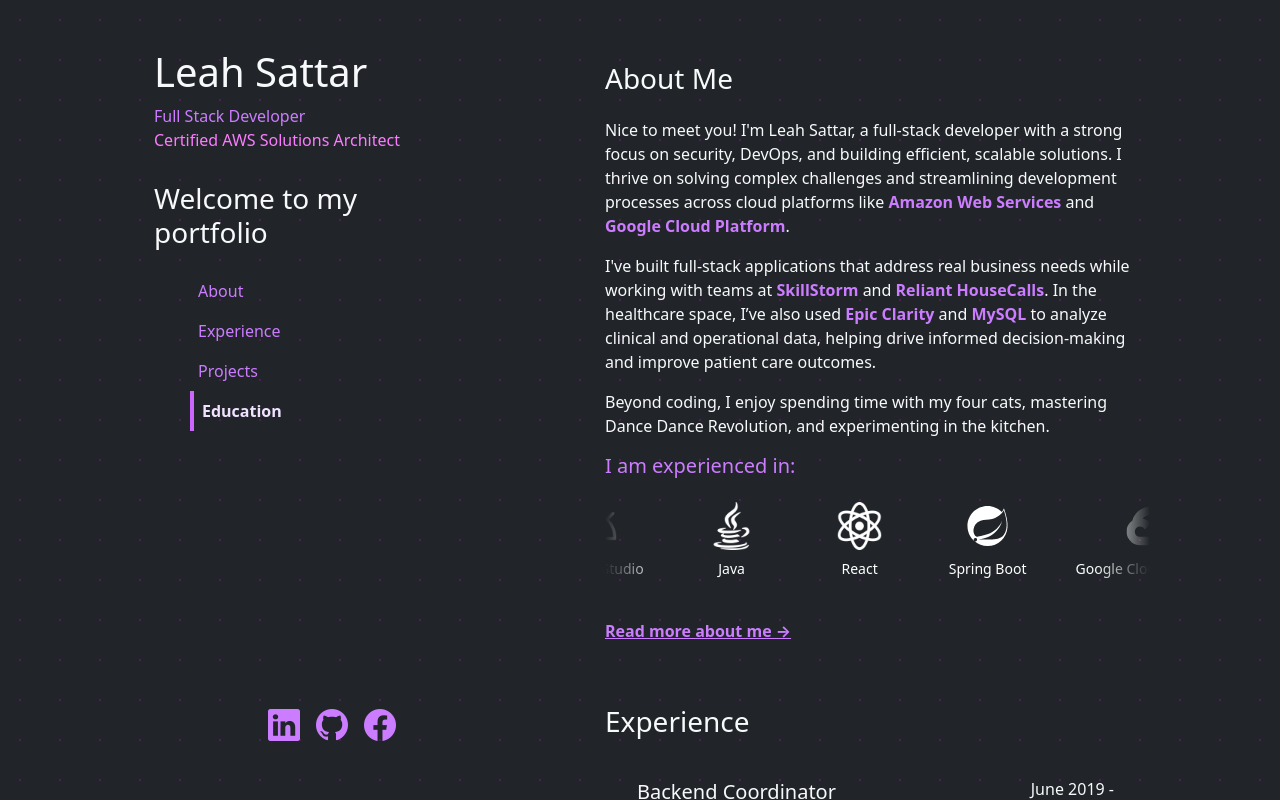
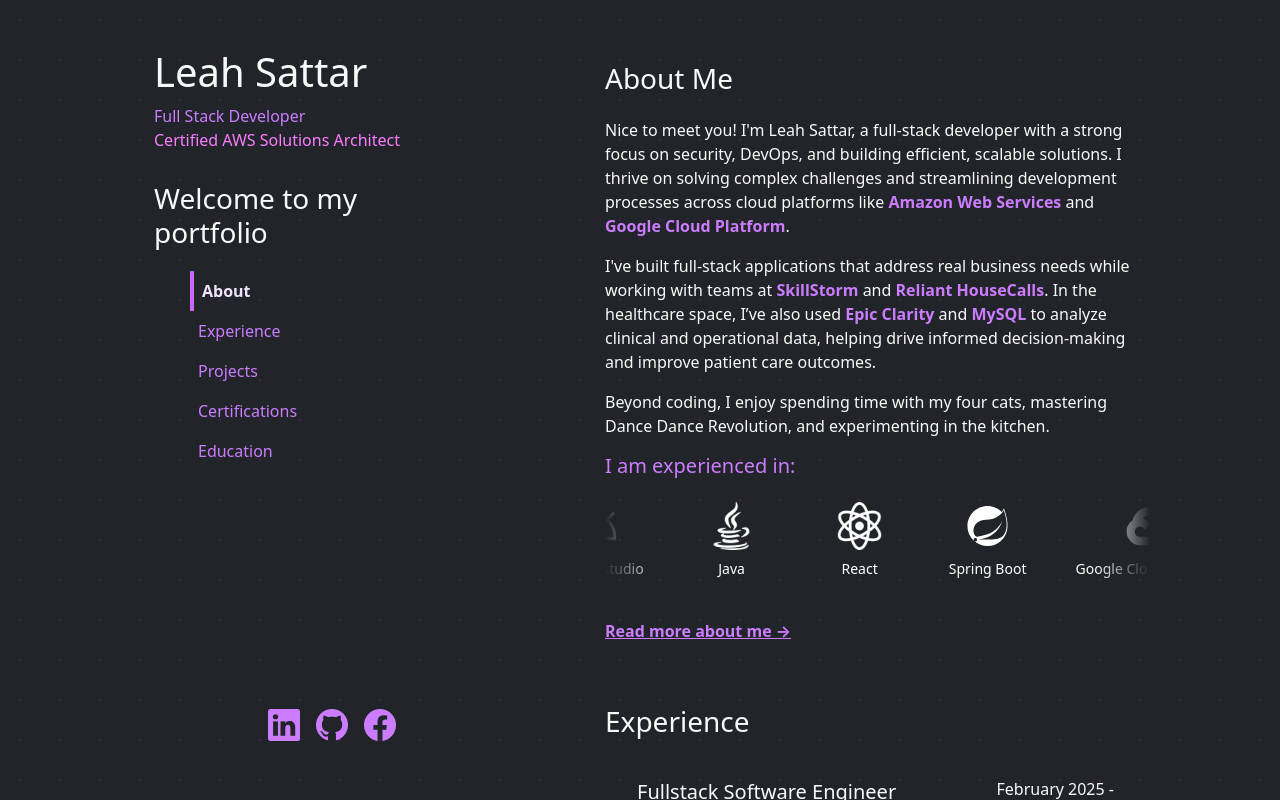
Before and after one commit to LSattar/portfolio-website, a React (Create React App) app in the folder portfolio-site/: page / in a window 1280 px wide. Built offline with nearby package versions, Linux system fonts and the light colour scheme.

Commit message:
Update Index.tsx
Updated experience, projects, and certifications

```diff
--- a/portfolio-site/src/pages/Index.tsx
+++ b/portfolio-site/src/pages/Index.tsx
@@ -16,24 +16,31 @@
 
 const experience = [
     {
+        title: "Fullstack Software Engineer",
+        description: "At SkillStorm, I was selected as a Full Stack Engineer to work on projects for FinCEN. During my time there, I developed multiple full-stack applications including an inventory managment software, hotel reservation platform, and FinCEN SAR/CTR processor. I am equipped with practical experience in cloud deployment and secure development practices.",
+        date: "February 2025 - Present",
+        location: "Lake Mary, FL (remote)",
+        company: "SkillStorm",
+        skills: ["Amazon Web Services", "Angular", "Java", "MySQL"]
+    },
+    {
         title: "Backend Coordinator",
         description: "At Reliant HouseCalls, I supported a small team of healthcare providers by improving and automating billing and administrative processes. I successfully streamlined the Chronic Care Management billing workflow, enhancing data entry, management, and auditing, dramatically increasing both operational efficiency and data integrity. In addition to my development work, I also provided financial analysis, reporting, and light technical support to ensure smooth day-to-day operations.",
-        date: "June 2019 - Present",
+        date: "June 2019 - February 2025",
         location: "Vernon, CT (remote)",
         company: "Reliant HouseCalls, PLLC",
         skills: ["Python", "Google Cloud Platform", "MySQL"]
-    },
-    {
-        title: "AWS DevSecOps Engineer",
-        description: "At SkillStorm, I was selected as a DevSecOps Engineer specializing in AWS to work on projects for the Department of Veterans Affairs. During my time there, I developed a full-stack application for a CPA to track client work, using MySQL, Spring Boot, and React, all hosted on AWS. The training program was fast-paced and intensive, equipping me with practical experience in cloud deployment and secure development practices. Unfortunately, my time at SkillStorm was cut short due to project funding constraints.",
-        date: "February 2025 - May 2025",
-        location: "Lake Mary, FL (remote)",
-        company: "SkillStorm",
-        skills: ["Amazon Web Services", "React", "Java", "MySQL"]
     }
 ]
 
 const projects = [
+    {
+        title: "Finsight",
+        description: "At SkillStorm, I and a team of 2 other software engineers developed and deployed a fully functioning application for FinCEN to process and manage SAR/CTR forms, track suspects, and refer cases to law enforcement. The application supported multiple roles for different users of the application, including law enforcement, FinCEN analysts, and compliance users from financial institutions. This project used an Aurora database running MySQL, multiple microservices created with Spring Boot, and an Angular frontend.",
+        date: "February 2025 - April 2025",
+        company: "SkillStorm",
+        skills: ["Amazon Web Services", "OAuth2", "Angular", "Java", "MySQL", "Microservices"]
+    },
     {
         title: "CPA Management Software",
         description: "At SkillStorm, I designed and deployed a secure full-stack application for a CPA to manage client work. The project utilized MySQL, Spring Boot, and React, and was fully hosted on AWS. I applied defense-in-depth principles to reduce the application’s attack surface across all layers, and configured a custom AWS Virtual Private Cloud with public/private subnets, NAT gateways, and routing tables to securely isolate services and control traffic flow.",
@@ -68,6 +75,37 @@
         school: "Manchester Community College",
         location: "Manchester, CT",
         description: ""
+    }
+]
+
+const certifications = [
+    {
+        title: "Oracle Certified Associate, Java SE 8",
+        date: "March 2026",
+        school: "",
+        location: "",
+        description: ""
+    },
+    {
+        title: "AWS Solutions Architect - Associate",
+        date: "January 2026 - January 2029",
+        school: "",
+        location: "",
+        description: ""
+    },
+    {
+        title: "AWS Cloud Practitioner",
+        date: "December 2025 - December 2028",
+        school: "",
+        location: "",
+        description: ""
+    },
+    {
+        title: "Java Foundations Certified Associate",
+        date: "December 2025",
+        school: "",
+        location: "",
+        description: ""
     },
     {
         title: "CompTIA™ Security+",
@@ -83,24 +121,21 @@
     const [activeSection, setActiveSection] = React.useState("");
 
     React.useEffect(() => {
-        const sectionIds = ["about", "experience", "projects", "education"];
+        const sectionIds = ["about", "experience", "projects", "certifications", "education"];
+        const scrollRoot = document.getElementById("main-content");
+        if (!scrollRoot) return;
+
         const observerOptions = {
-            root: null,
+            root: scrollRoot,
             threshold: Array.from({ length: 101 }, (_, i) => i / 100),
         };
 
-        const visibleSections = new Map();
-
         const observer = new IntersectionObserver((entries) => {
-            entries.forEach(entry => {
-                visibleSections.set(entry.target.id, entry.intersectionRatio);
-            });
-
-            const mostVisible = [...visibleSections.entries()]
-                .sort((a, b) => b[1] - a[1])[0];
-
-            if (mostVisible && mostVisible[1] > 0.3) {
-                setActiveSection(mostVisible[0]);
+            const best = entries
+                .filter((e) => e.intersectionRatio > 0.3)
+                .sort((a, b) => b.intersectionRatio - a.intersectionRatio)[0];
+            if (best) {
+                setActiveSection(best.target.id);
             }
         }, observerOptions);
 
@@ -129,16 +164,19 @@
 
                                 <Nav className="flex-column text-start ms-5 w-25 d-none d-md-block">
                                     <Nav.Item>
-                                        <Nav.Link href="#about" active={activeSection === "about"} className="px-0 text-purple nav-link-custom ps-2">About</Nav.Link>
+                                        <Nav.Link href="#about" active={activeSection === "about"} className="px-0 text-purple nav-link-custom ps-2" onClick={() => setActiveSection("about")}>About</Nav.Link>
                                     </Nav.Item>
                                     <Nav.Item>
-                                        <Nav.Link href="#experience" active={activeSection === "experience"} className="px-0  text-purple nav-link-custom ps-2">Experience</Nav.Link>
+                                        <Nav.Link href="#experience" active={activeSection === "experience"} className="px-0  text-purple nav-link-custom ps-2" onClick={() => setActiveSection("experience")}>Experience</Nav.Link>
                                     </Nav.Item>
                                     <Nav.Item>
-                                        <Nav.Link href="#projects" active={activeSection === "projects"} className="px-0  text-purple nav-link-custom ps-2">Projects</Nav.Link>
+                                        <Nav.Link href="#projects" active={activeSection === "projects"} className="px-0  text-purple nav-link-custom ps-2" onClick={() => setActiveSection("projects")}>Projects</Nav.Link>
                                     </Nav.Item>
                                     <Nav.Item>
-                                        <Nav.Link href="#education" active={activeSection === "education"} className="px-0  text-purple nav-link-custom ps-2">Education</Nav.Link>
+                                        <Nav.Link href="#certifications" active={activeSection === "certifications"} className="px-0  text-purple nav-link-custom ps-2" onClick={() => setActiveSection("certifications")}>Certifications</Nav.Link>
+                                    </Nav.Item>
+                                    <Nav.Item>
+                                        <Nav.Link href="#education" active={activeSection === "education"} className="px-0  text-purple nav-link-custom ps-2" onClick={() => setActiveSection("education")}>Education</Nav.Link>
                                     </Nav.Item>
                                 </Nav></Container>
                             <Container className="p-5 position-fixed bottom-0 start-0 p-2 bg-transparent text-light rounded w-auto d-none d-md-block" id='social-icons'> <SocialIcons></SocialIcons></Container>
@@ -197,8 +235,25 @@
                                 </Row>
                                 <Link to="/projects" className="text-purple purple-link fw-bold">Read about all of my projects →</Link>
                             </section>
+                            <section id="certifications" className="mb-5 fadeInRight">
+                                    <h3>Certifications</h3>
+                                    <Row>
+                                    {certifications.map((certifications, index) => (
+                                        <Col md={12} className="mb-4" key={index}>
+                                            <EducationCard
+                                                title={certifications.title}
+                                                school={certifications.school}
+                                                description={certifications.description}
+                                                date={certifications.date}
+                                                location={certifications.location}
+                                            />
+                                        </Col>
+                                    ))}
+                                    </Row>
+                                    <Link to="https://www.credly.com/users/leah-sattar" className="text-purple purple-link fw-bold" target='blank'>Verify my certifications on Credly →</Link>
+                            </section>
                             <section id="education" className="mb-5">
-                                <h3>Education & Certifications</h3>
+                                <h3>Education</h3>
                                 <Row>
                                     {education.map((education, index) => (
                                         <Col md={12} className="mb-4" key={index}>
```
